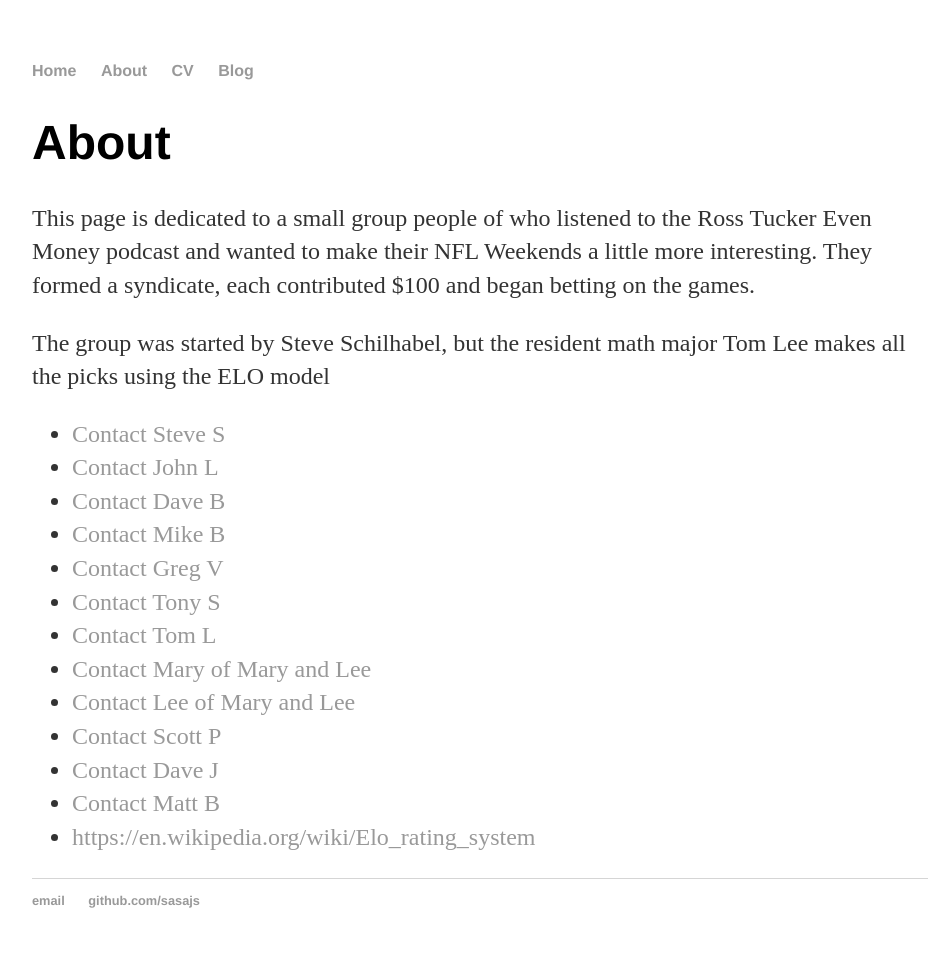
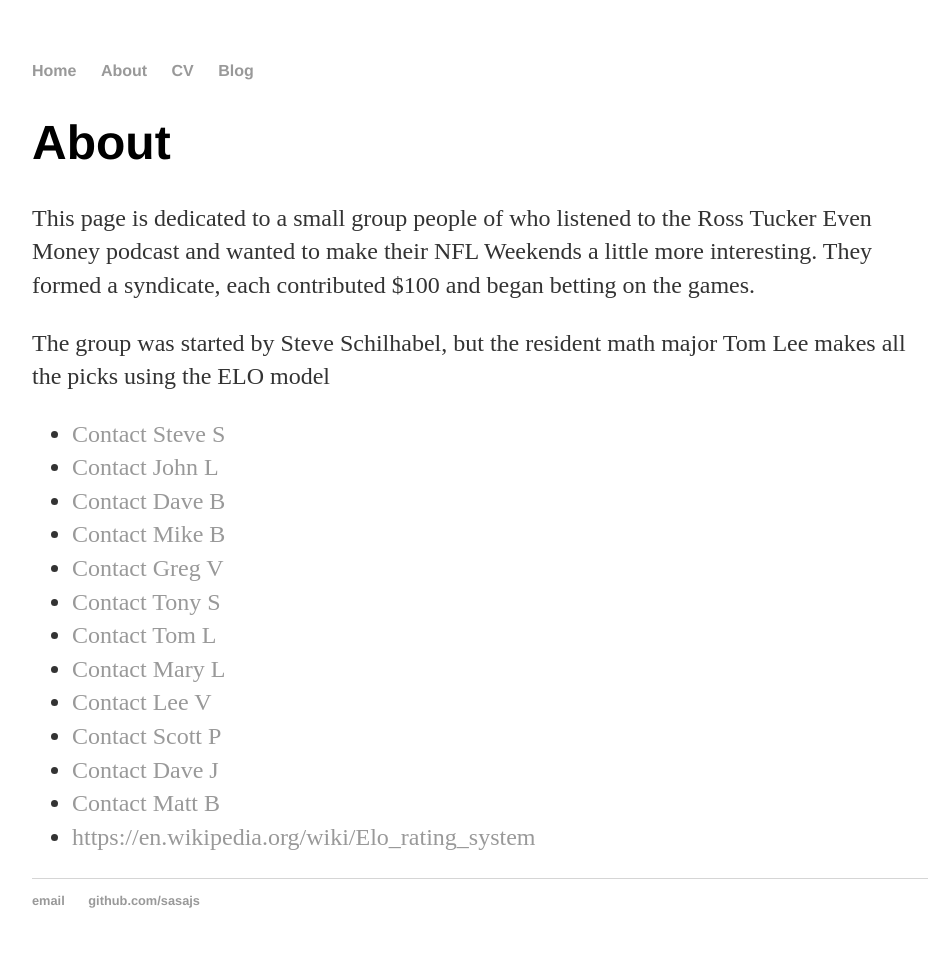
Before and after one commit to tsmith3480/sasajs.github.io, a Jekyll site: the page built from about/index.html, in a window 1280 px wide. Shown: the whole page, without its empty margins (160-1095 px from the left). Built offline with Jekyll 4.4.1, drawn with Linux system fonts in a browser that asks for light colours.

Commit message:
Update index.html

```diff
--- a/about/index.html
+++ b/about/index.html
@@ -18,8 +18,8 @@ title: About the Syndicate
 				<li><a href="mailto:gvanzeeland@new.rr.com">Contact Greg V</a></li>
 				<li><a href="mailto:tony_smith@new.rr.com">Contact Tony S</a></li>
 				<li><a href="mailto:tom.lee1416@gmail.com">Contact Tom L</a></li>
-				<li><a href="mailto:mary.lee@thrivent.com">Contact Mary of Mary and Lee</a></li>
-				<li><a href="mailto:lee.vandenheuvel@thrivent.com">Contact Lee of Mary and Lee</a></li>
+				<li><a href="mailto:mary.lee@thrivent.com">Contact Mary L</a></li>
+				<li><a href="mailto:lee.vandenheuvel@thrivent.com">Contact Lee V</a></li>
 				<li><a href="mailto:scott.parker22@gmail.com">Contact Scott P</a></li>
 				<li><a href="mailto:joandave608@gmail.com">Contact Dave J</a></li>
 				<li><a href="mailto:buesingmatt@gmail.com">Contact Matt B</a></li>
```
